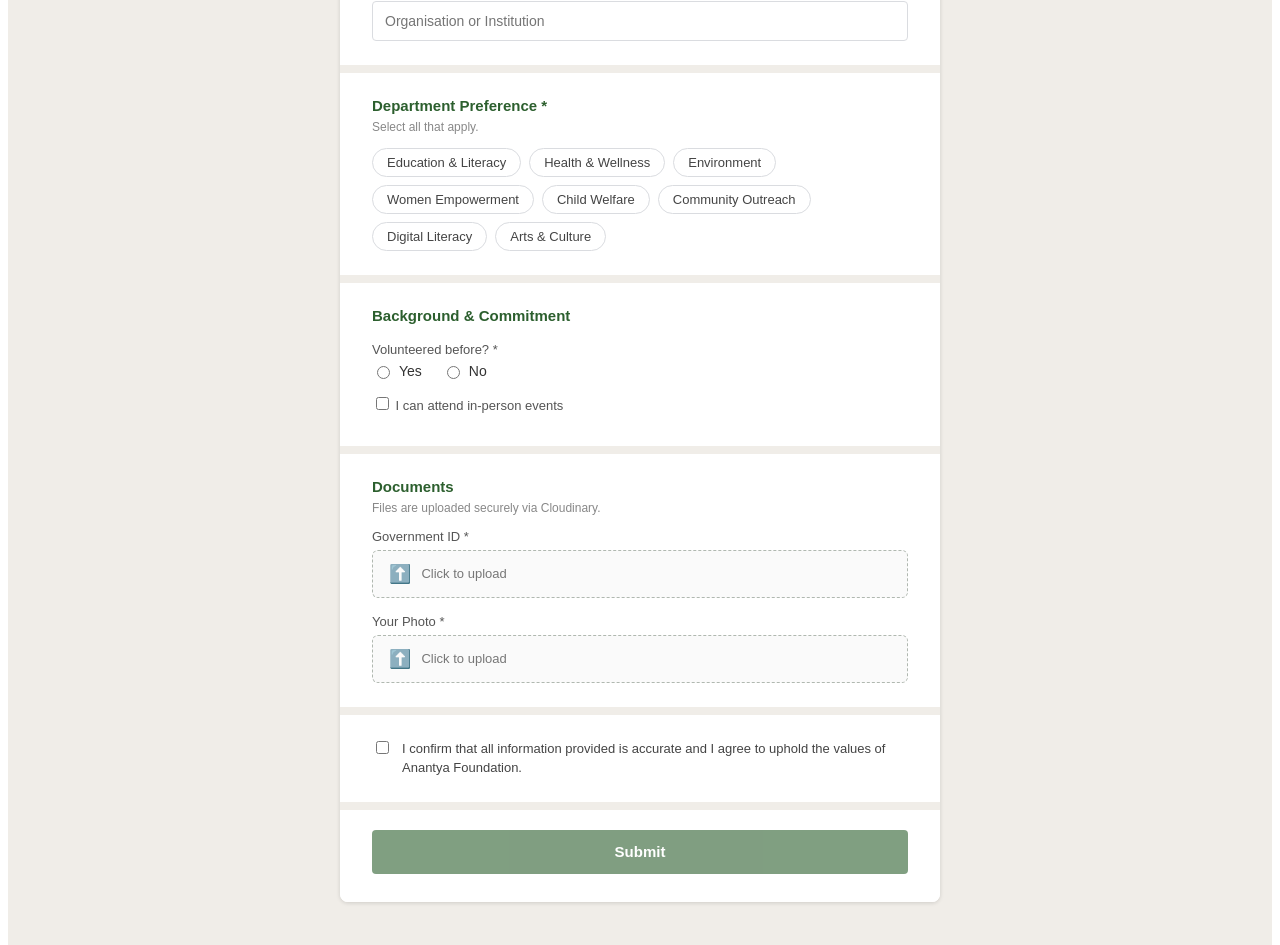
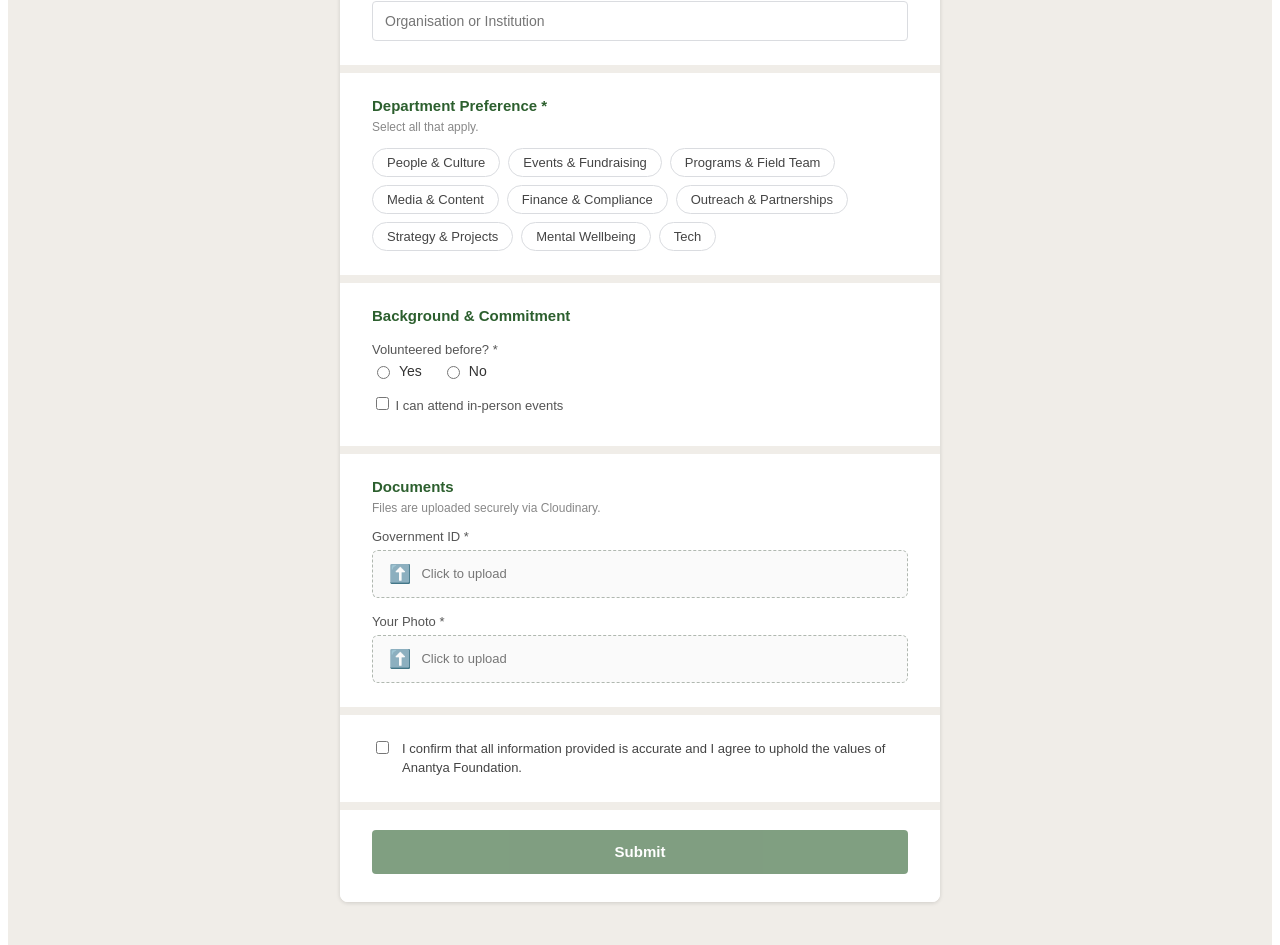
Before and after one commit to Rachit74/anantya-views, a Vue app: page /onboarding in a window 1280 px wide. Shown: the part 766-1711 px from the top of the page. Built offline with nearby package versions, Linux system fonts and the light colour scheme.

Commit message:
update department options

```diff
--- a/src/views/OnboardingView.vue
+++ b/src/views/OnboardingView.vue
@@ -32,14 +32,15 @@ const govIdDone = ref(false)
 const memberPicDone = ref(false)
 
 const departmentOptions = [
-  'Education & Literacy',
-  'Health & Wellness',
-  'Environment',
-  'Women Empowerment',
-  'Child Welfare',
-  'Community Outreach',
-  'Digital Literacy',
-  'Arts & Culture',
+'People & Culture',
+  'Events & Fundraising',
+  'Programs & Field Team',
+  'Media & Content',
+  'Finance & Compliance',
+  'Outreach & Partnerships',
+  'Strategy & Projects',
+  'Mental Wellbeing',
+  'Tech',
 ]
 
 const isSubmitting = ref(false)
```
